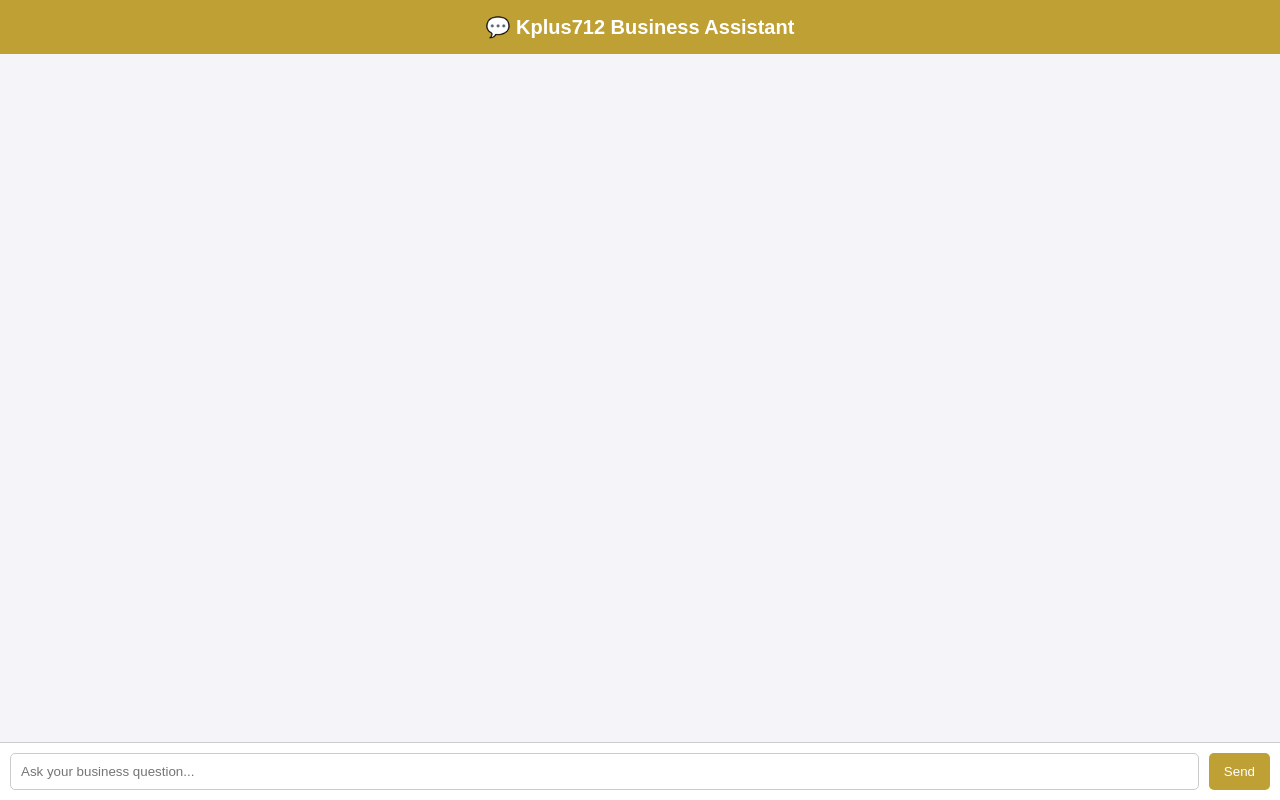
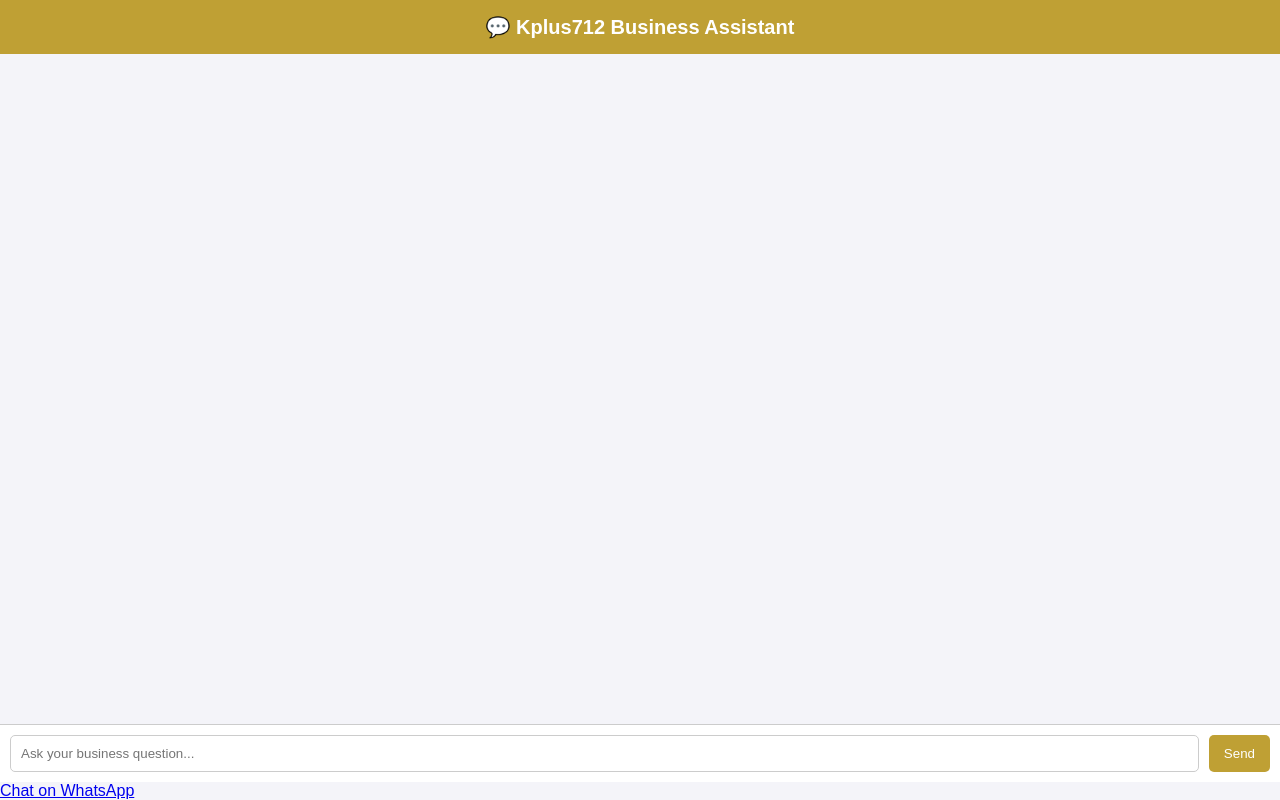
Before and after one commit to Kplus712/Kelvin, a plain HTML site: page services.html in a window 1280 px wide. Drawn offline with Linux system fonts and the light colour scheme.

Commit message:
Update services.html

```diff
--- a/services.html
+++ b/services.html
@@ -76,3 +76,4 @@
   <script src="chatbot.js"></script>
 </body>
 </html>
+<a href="https://wa.me/255622266932?text=Hello%20Kplus712" target="_blank">Chat on WhatsApp</a>
```
